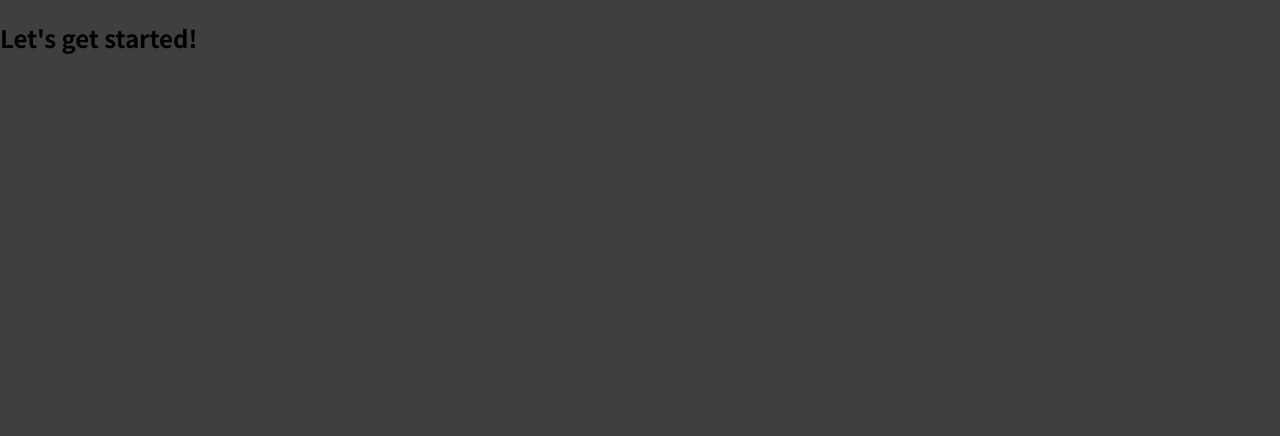
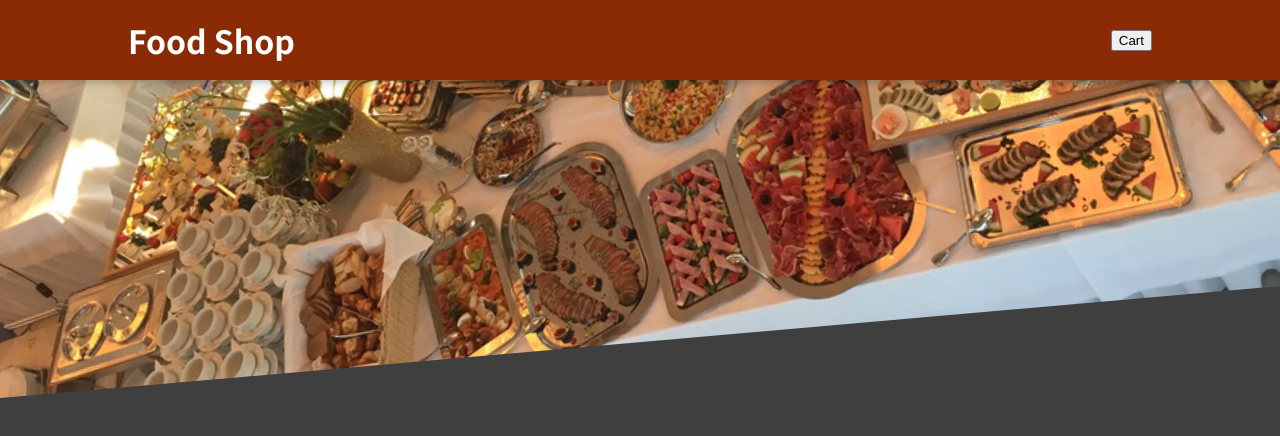
Before and after one commit to Trung-Hieu-Dev/react-food-order-app, a React (Create React App) app: page / in a window 1280 px wide. Shown: the top 436 px of the page. Built offline with nearby package versions, Linux system fonts and the light colour scheme.

Commit message:
Creating & Styling Header Component

```diff
--- a/src/App.js
+++ b/src/App.js
@@ -1,8 +1,11 @@
+import { Fragment } from "react";
+import { Header } from "./Components/Layout/Header";
+
 function App() {
   return (
-    <div>
-      <h2>Let's get started!</h2>
-    </div>
+    <Fragment>
+      <Header />
+    </Fragment>
   );
 }
 
--- /dev/null
+++ b/src/Components/Layout/Header.js
@@ -0,0 +1,18 @@
+import React from "react";
+
+import mealsImage from "../assets/meals.jpg";
+import classes from "./Header.module.css";
+
+export const Header = () => {
+  return (
+    <React.Fragment>
+      <header className={classes.header}>
+        <h1>Food Shop</h1>
+        <button>Cart</button>
+      </header>
+      <div className={classes["main-image"]}>
+        <img src={mealsImage} alt="meals" />
+      </div>
+    </React.Fragment>
+  );
+};
--- /dev/null
+++ b/src/Components/Layout/Header.module.css
@@ -0,0 +1,29 @@
+.header {
+  position: fixed;
+  top: 0;
+  left: 0;
+  width: 100%;
+  height: 5rem;
+  background-color: #8a2b06;
+  color: white;
+  display: flex;
+  justify-content: space-between;
+  align-items: center;
+  padding: 0 10%;
+  box-shadow: 0 2px 8px rgba(0, 0, 0, 0.25);
+  z-index: 10;
+}
+
+.main-image {
+  width: 100%;
+  height: 25rem;
+  z-index: 0;
+  overflow: hidden;
+}
+
+.main-image img {
+  width: 110%;
+  height: 100%;
+  object-fit: cover;
+  transform: rotateZ(-5deg) translateY(-4rem) translateX(-1rem);
+}
```
Also changed, not shown: src/Components/assets/meals.jpg (added).
